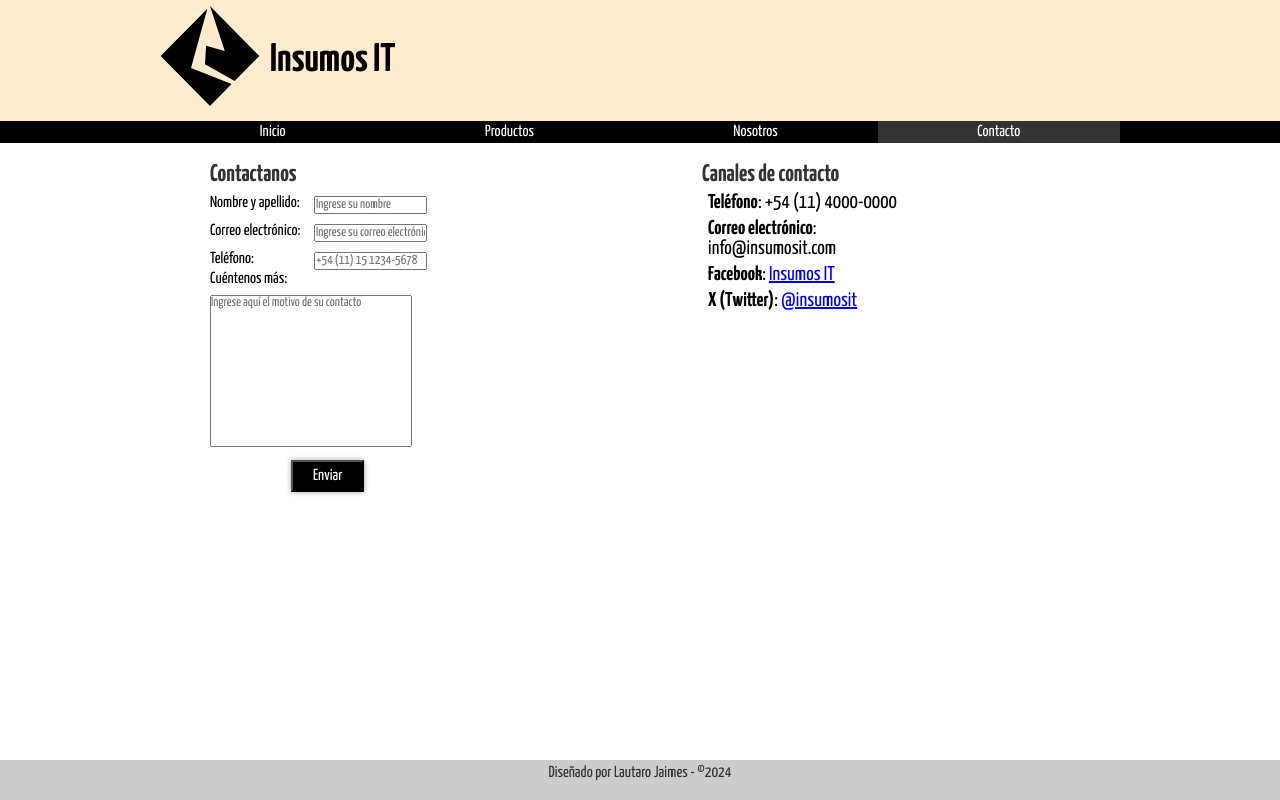
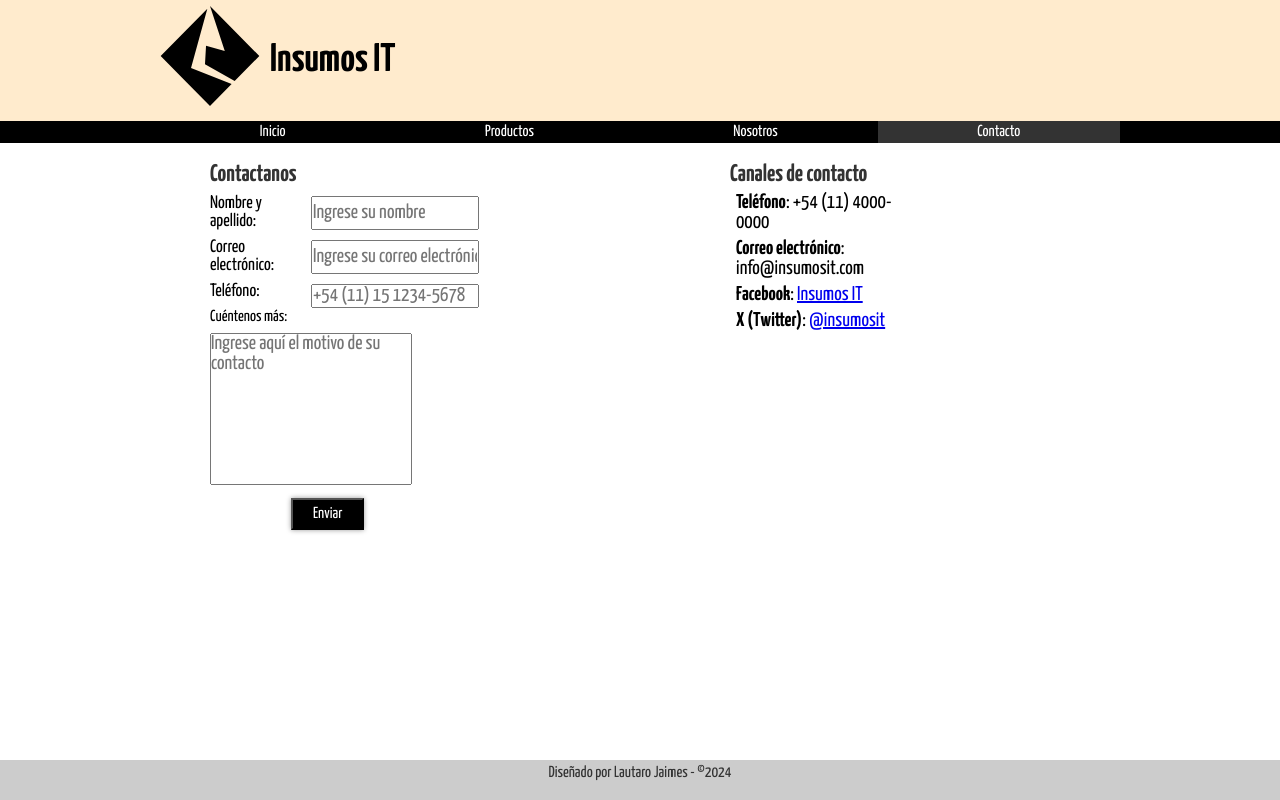
Before and after one commit to jaimeslautaro/frontend, a React (Create React App) app: page /contacto in a window 1280 px wide. Built offline with nearby package versions, Linux system fonts and the light colour scheme.

Commit message:
Actualización de vistas

```diff
--- a/src/components/productos/ProductoItem.js
+++ b/src/components/productos/ProductoItem.js
@@ -4,13 +4,12 @@ const ProductoItem = (props) => {
     const { nombre, precio, categoria, imagen, body } = props;
 
     return(
-        <div className='productos'>
+        <div className='producto'>
             <h1>{nombre}</h1>
             <p>$ {precio}</p>
             <p>{categoria}</p>
-            <img src={imagen} alt='' width={30} height={30} />
-            <div dangerouslySetInnerHTML={{ __html:body}}/>
-            <hr />
+            <img src={imagen} alt='' width={120} height={120} />
+            <div className='nodisplay' dangerouslySetInnerHTML={{ __html:body}}/>
         </div>
     );
 }
--- a/src/pages/ContactoPage.js
+++ b/src/pages/ContactoPage.js
@@ -44,18 +44,18 @@ const ContactoPage = (props) =>{
                 <form className="formulario" action="/contacto" method="post" onSubmit={handleSubmit}>
                     <p>
                         <label for="nombre">Nombre y apellido:</label>
-                        <input type="text" name="nombre" value={formData.nombre} onChange={handleChange} placeholder="Ingrese su nombre"/>
+                        <input className='dato' type="text" name="nombre" value={formData.nombre} onChange={handleChange} placeholder="Ingrese su nombre"/>
                     </p>
                     <p>
                         <label for="email">Correo electrónico:</label>
-                        <input type="text" name="email" value={formData.email} onChange={handleChange} placeholder='Ingrese su correo electrónico'/>
+                        <input className='dato' type="text" name="email" value={formData.email} onChange={handleChange} placeholder='Ingrese su correo electrónico'/>
                     </p>
                     <p>
                         <label for="telefono">Teléfono:</label>
-                        <input type="tel" name="telefono" id="telefono" value={formData.telefono} onChange={handleChange} placeholder="+54 (11) 15 1234-5678"/>
+                        <input className='dato' type="tel" name="telefono" id="telefono" value={formData.telefono} onChange={handleChange} placeholder="+54 (11) 15 1234-5678"/>
                     </p>
                         <label for="mensaje">Cuéntenos más:</label>
-                        <textarea name="mensaje" id="mensaje" value={formData.mensaje} onChange={handleChange} placeholder="Ingrese aquí el motivo de su contacto"></textarea>
+                        <textarea className='dato' name="mensaje" id="mensaje" value={formData.mensaje} onChange={handleChange} placeholder="Ingrese aquí el motivo de su contacto"></textarea>
                     <p>
                         <input type="submit" value="Enviar"/>
                     </p>
--- a/src/pages/ProductosPage.js
+++ b/src/pages/ProductosPage.js
@@ -23,6 +23,12 @@ const ProductosPage = (props) =>{
     return(
         <main className="holder">
             <h2>Productos</h2>
+            <div className='producto'>
+                <p>Producto</p>
+                <p>Precio</p>
+                <p>Categoría</p>
+                <p>Imagen</p>
+            </div>
             {
                 loading ? (<p>Cargando...</p>):(
                     productos.map(item => <ProductoItem key={item.id} nombre={item.nombre} precio={item.precio} imagen={item.imagen} categoria={item.nombre_categoria} body={item.body}/>)
--- a/src/styles/components/pages/ContactoPage.css
+++ b/src/styles/components/pages/ContactoPage.css
@@ -1,12 +1,15 @@
 .contacto{
     display: flex;
-    gap: 24px;
 }
 
 .contacto section{
     margin-left: 50px;
     width: 100%;
     padding-right: 200px;
+}
+
+.dato{
+    font-size: 20px;
 }
 
 .datos ul li{
@@ -22,7 +25,8 @@
 }
 
 .formulario p label{
-    min-width: 80px;
+    min-width: 100px;
+    font-size: 18px;
 }
 
 .formulario p:nth-child(4){
@@ -55,11 +59,3 @@
 .formulario input[type="submit"]:hover{
     background-color: rgb(43, 43, 43);
 }
-
-.mapa{
-    margin-top: 12px;
-}
-
-iframe{
-    width: 100%;
-}
--- a/src/styles/components/pages/ProductosPage.css
+++ b/src/styles/components/pages/ProductosPage.css
@@ -1,12 +1,24 @@
+.nodisplay{
+    display: none;
+}
+
 .producto{
     border: 1px solid #ccc;
     border-radius: 1px;
     padding: 16px;
     margin: 16px 0;
     display: flex;
-    gap: 32px;
     align-items: center;
-    justify-content: space-between;
+    justify-content: space-around;
+}
+
+.producto h1, .producto p, .producto img{
+    font-size: 19px;
+    max-width: 20%;
+}
+
+.producto p{
+    font-size: 18px;
 }
 
 .producto .info h4{
```
